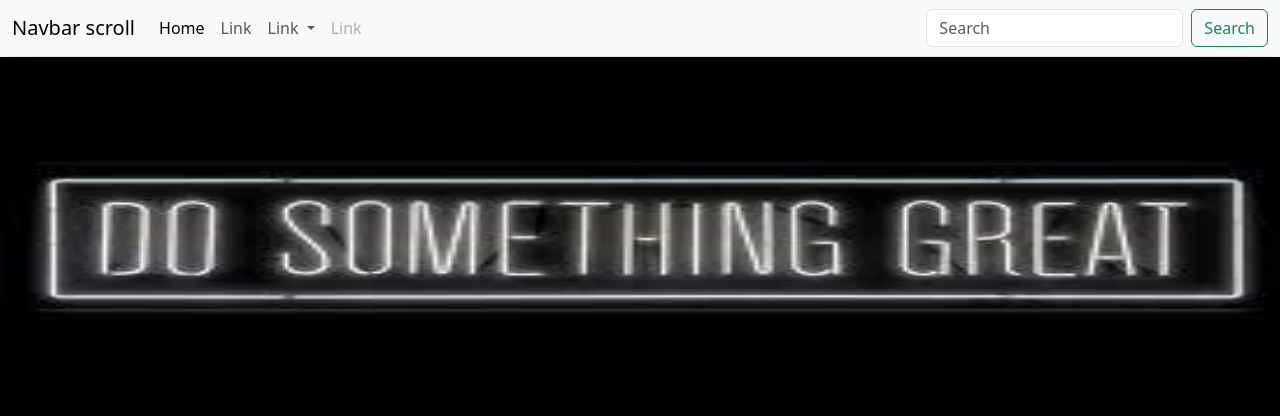
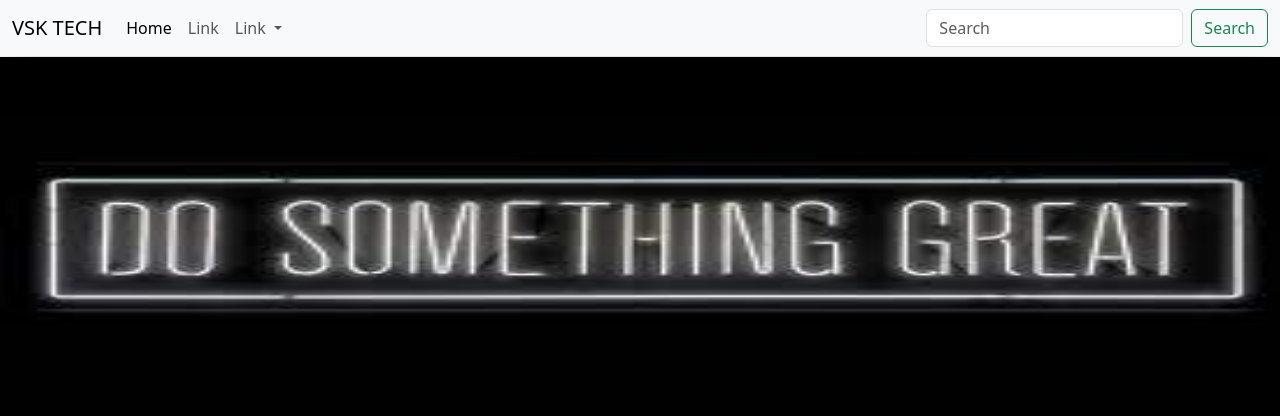
Before and after one commit to Vinodkurtakoti/career-website--job, a Flask app: page / in a window 1280 px wide. Shown: the top 416 px of the page. Run offline with Flask 3, Linux system fonts and the light colour scheme.

Commit message:
modification

```diff
--- a/templates/nav.html
+++ b/templates/nav.html
@@ -1,6 +1,6 @@
 <nav class="navbar navbar-expand-lg bg-body-tertiary shadow-lg fixed-top">
   <div class="container-fluid">
-    <a class="navbar-brand" href="#">Navbar scroll</a>
+    <a class="navbar-brand" href="#">VSK TECH</a>
     <button class="navbar-toggler" type="button" data-bs-toggle="collapse" data-bs-target="#navbarScroll" aria-controls="navbarScroll" aria-expanded="false" aria-label="Toggle navigation">
       <span class="navbar-toggler-icon"></span>
     </button>
@@ -23,9 +23,7 @@
             <li><a class="dropdown-item" href="#">Something else here</a></li>
           </ul>
         </li>
-        <li class="nav-item">
-          <a class="nav-link disabled" aria-disabled="true">Link</a>
-        </li>
+
       </ul>
       <form class="d-flex" role="search">
         <input class="form-control me-2" type="search" placeholder="Search" aria-label="Search">
```
